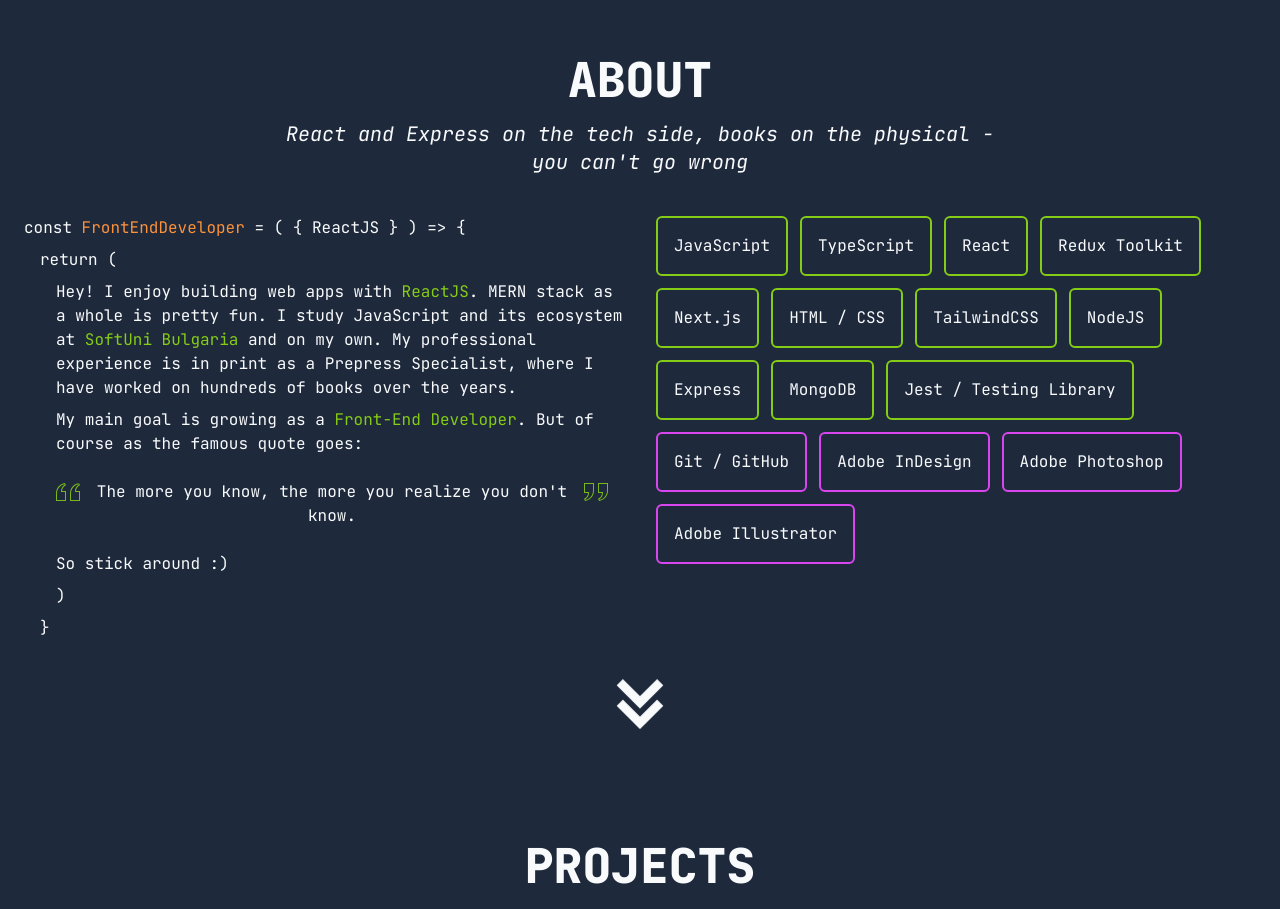
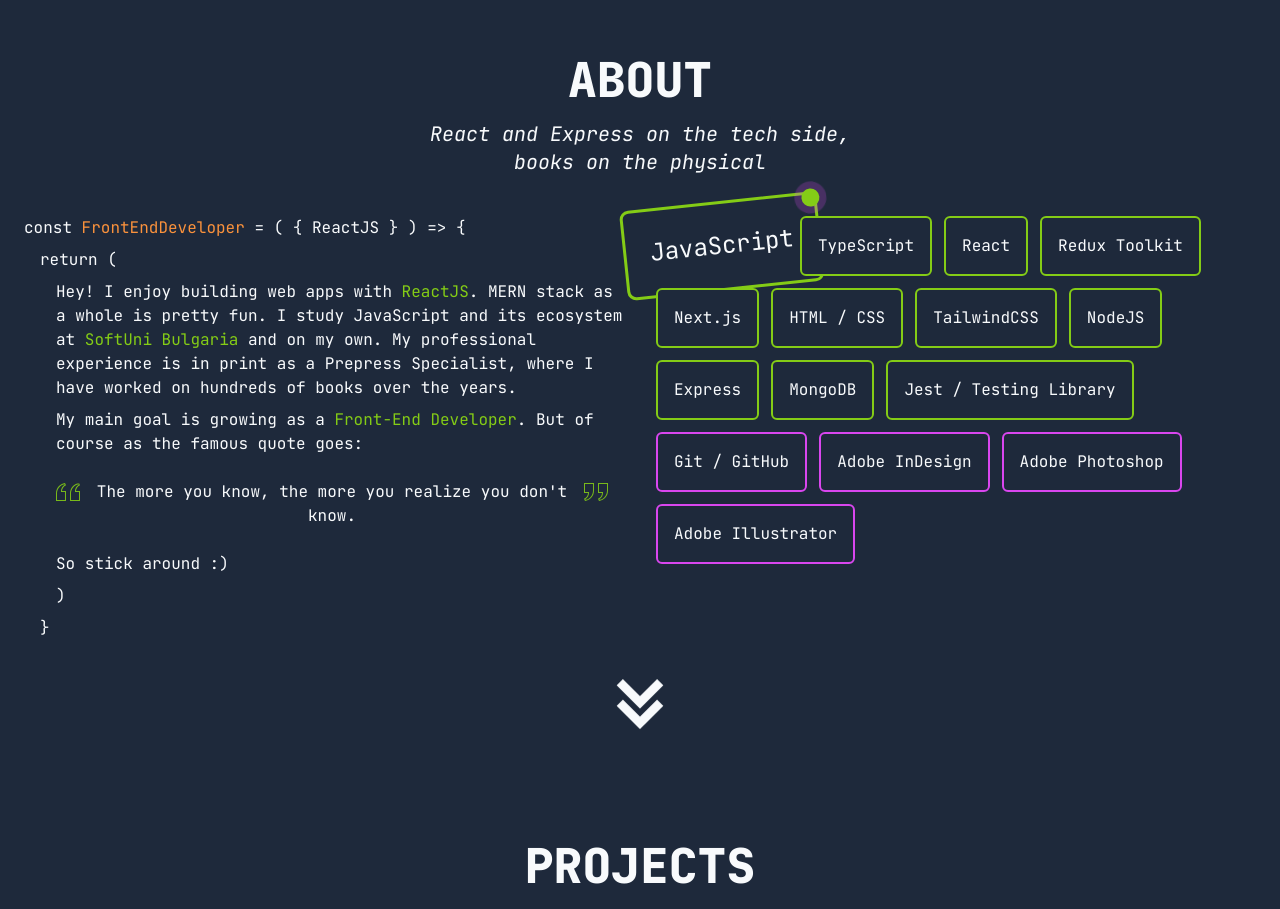
Before and after one commit to mariovyord/portfolio-v3, a Next.js app: page / in a window 1280 px wide. Shown: the part 840-1749 px from the top of the page. Built offline with nearby package versions, Linux system fonts and the light colour scheme.

Commit message:
detailing: about section

```diff
--- a/components/about-me/about-me.tsx
+++ b/components/about-me/about-me.tsx
@@ -1,6 +1,6 @@
 import React from 'react'
 import SkillCard from './skill-card';
-import { skills } from '../../data/site/about';
+import { skills, js } from '../../data/site/about';
 import ArrowNextSection from '../utils/arrow-next-section';
 
 const About = () => {
@@ -34,13 +34,14 @@ const About = () => {
     return (
         <section id="about" className='pb-2 pt-24 px-2'>
             <h2 className='h2'>About</h2>
-            <p className='text-center italic text-xl mb-2'>React and Express on the tech side, books on the physical -<br /> you can&apos;t go wrong</p>
+            <p className='text-center italic text-xl mb-2'>React and Express on the tech side,<br /> books on the physical</p>
             <div className='grid grid-cols-1 sm:grid-cols-2 px-4 py-8 gap-8'>
                 {biography}
                 <div>
                     <div className='flex flex-wrap gap-3 items-start justify-start'>
-                        {skills.map((skill) => (
-                            <SkillCard key={skill.skillName} skill={skill} classes={skill.classes} />
+                        <div className='-rotate-6 scale-150'><SkillCard skill={js} classes={js.classes} indicator={true} /></div>
+                        {skills.map((skill, i) => (
+                            <SkillCard key={skill.skillName} skill={skill} classes={skill.classes} indicator={false} />
                         ))}
                     </div>
                 </div>
--- /dev/null
+++ b/components/about-me/indicator.tsx
@@ -0,0 +1,10 @@
+const Indicator = () => {
+    return (
+        <>
+            <div className="w-3 h-3 rounded-full bg-fuchsia-500 absolute -top-1 -right-1 animate-ping"></div>
+            <div className="w-3 h-3 rounded-full bg-primary absolute -top-1 -right-1"></div>
+        </>
+    )
+}
+
+export default Indicator;
--- a/components/about-me/skill-card.tsx
+++ b/components/about-me/skill-card.tsx
@@ -1,8 +1,12 @@
 import { TSkill } from "../../types/types"
+import Indicator from "./indicator"
 
-const SkillCard: React.FC<{ skill: TSkill, classes: string }> = ({ skill, classes }) => {
+
+
+const SkillCard: React.FC<{ skill: TSkill, classes: string, indicator: boolean }> = ({ skill, classes, indicator }) => {
     return (
-        <div className={`${classes} border-2 p-4 h-fit w-fit rounded-md hover:scale-125 bg-base transition-all`}>
+        <div className={`${classes} border-2 p-4 h-fit w-fit rounded-md hover:scale-125 hover:-rotate-6 bg-base transition-all relative`}>
+            {indicator && <Indicator />}
             {skill.skillName}
         </div>
     )
--- a/data/site/about.ts
+++ b/data/site/about.ts
@@ -1,10 +1,11 @@
 import { TSkill } from "../../types/types";
 
+export const js: TSkill = {
+    skillName: 'JavaScript',
+    classes: 'border-primary'
+}
+
 export const skills: TSkill[] = [
-    {
-        skillName: 'JavaScript',
-        classes: 'border-primary'
-    },
     {
         skillName: 'TypeScript',
         classes: 'border-primary'
```
